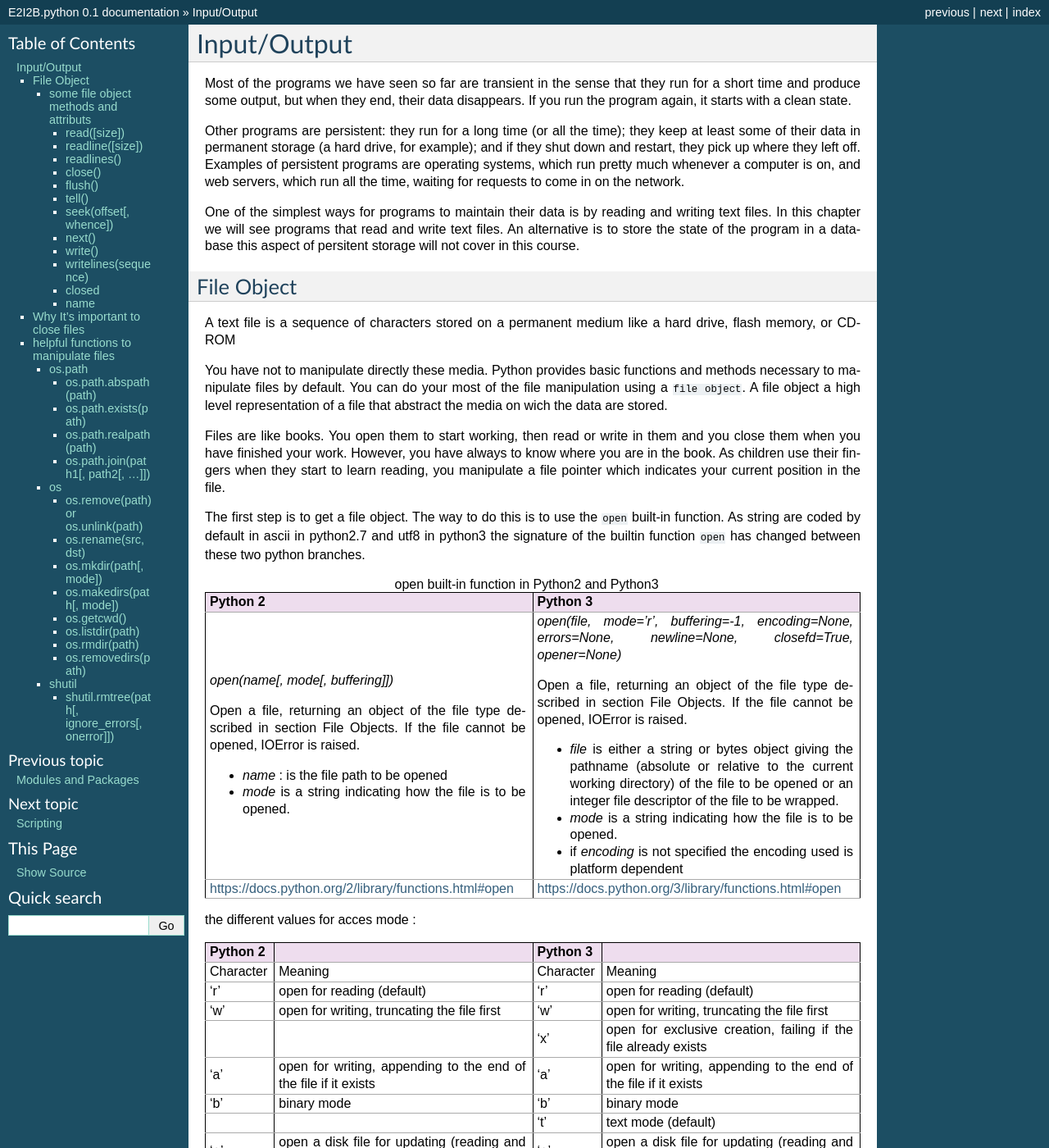
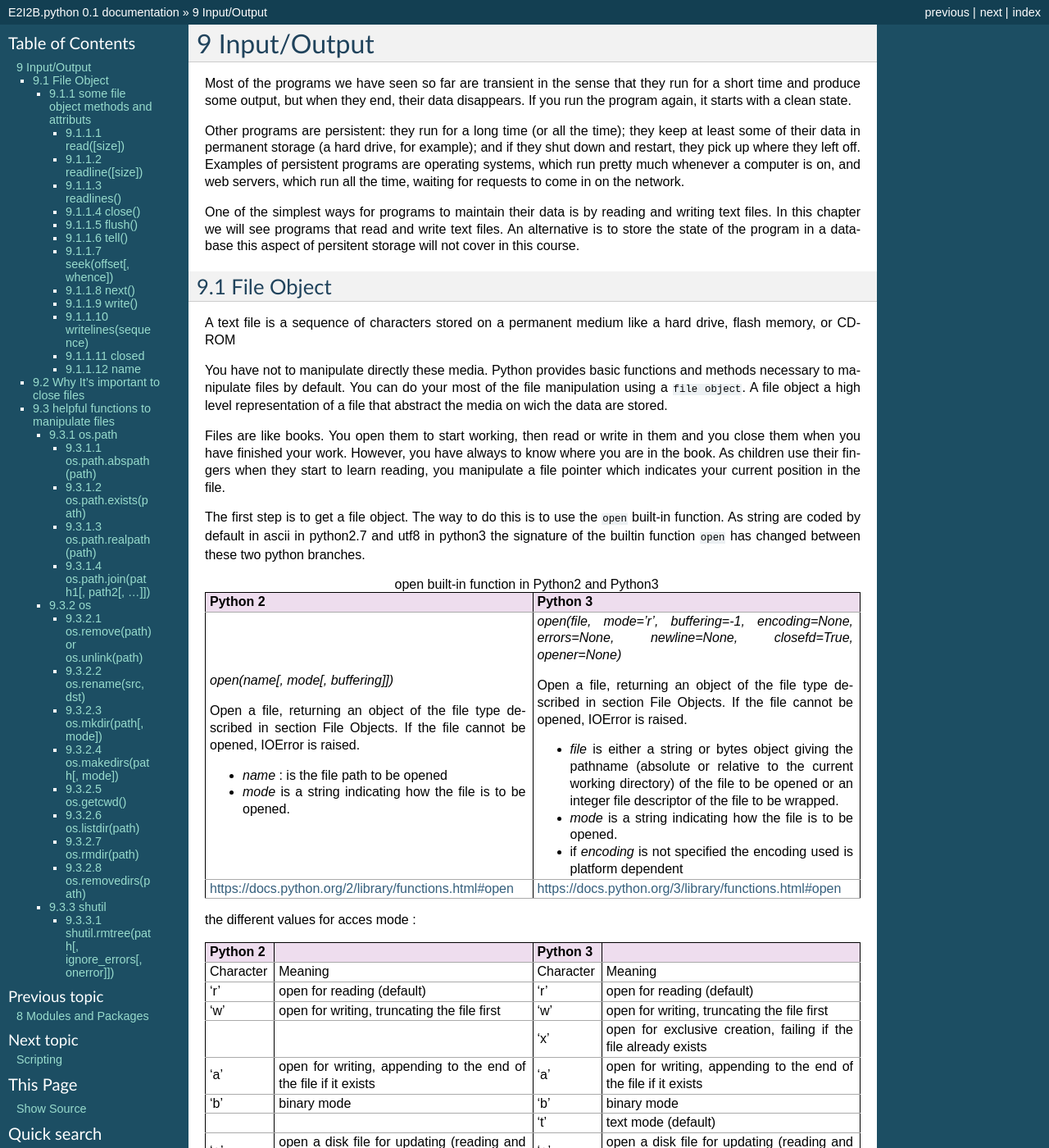
Before and after one commit to C3BI-pasteur-fr/python-course-1, a Sphinx documentation site: the page built from source/Input_Output.rst, in a window 1280 px wide and 1400 px high. Shown: the whole window at 82% size. Built offline with Sphinx 7.4.7, drawn with Linux system fonts in a browser that asks for light colours; some of the changed text lies outside the part shown.

Commit message:
add auto numbering in top of rst files

```diff
--- a/source/Control_Flow_Statements.rst
+++ b/source/Control_Flow_Statements.rst
@@ -1,3 +1,6 @@
+.. sectnum::
+   :start: 6
+
 .. _Control_Flow_Statements:
 
 
--- a/source/Creating_and_Calling_Functions.rst
+++ b/source/Creating_and_Calling_Functions.rst
@@ -1,3 +1,6 @@
+.. sectnum::
+   :start: 7
+
 .. _Creating_and_Calling_Functions:
 
 ******************************
--- a/source/Input_Output.rst
+++ b/source/Input_Output.rst
@@ -1,3 +1,6 @@
+.. sectnum::
+   :start: 9
+
 .. _Input_Output:
 
 
--- a/source/Logical_Operations.rst
+++ b/source/Logical_Operations.rst
@@ -1,3 +1,6 @@
+.. sectnum::
+   :start: 5
+
 .. _Logical_Operations:
 
 ******************
--- a/source/Modules_and_Packages.rst
+++ b/source/Modules_and_Packages.rst
@@ -1,3 +1,6 @@
+.. sectnum::
+   :start: 8
+
 .. _Modules_and_Packages:
 
 ********************
```
